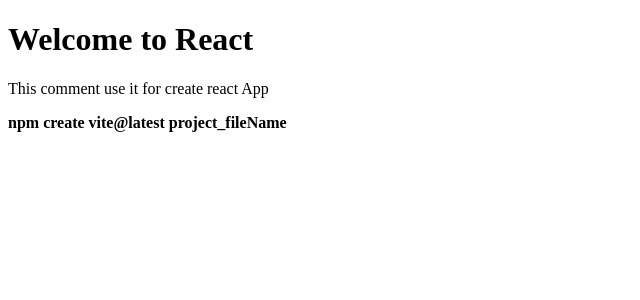
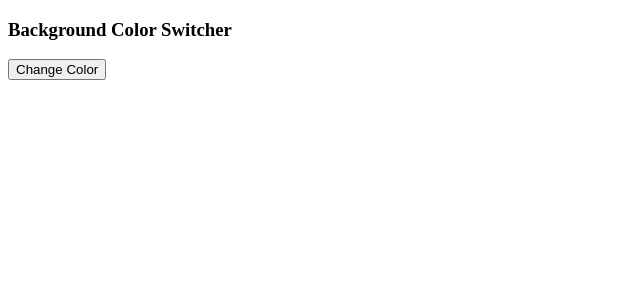
Before and after one commit to vinoth9598/reactTopics, a React (Vite) app: page / in a window 1280 px wide. Shown: the top 300 px of the page, without its empty margins (0-640 px from the left). Built offline with nearby package versions, Linux system fonts and the light colour scheme.

Commit message:
useRef hook

```diff
--- a/src/App.jsx
+++ b/src/App.jsx
@@ -1,12 +1,26 @@
 
 import React from "react" ;
+import { useRef } from "react";
+/* useRef hook
+  -Its a reacts built in feature
+  - To create and manage references of DOM elements
+  - We can manipulate the elements using the reference without
+  any unnecessary re-renders.
+*/
 
 function App(){
+  //get the reference of the button
+  const bodyRef = useRef(document.body);
+
+  const changeColor = () => {
+    const colors = ['red','blue','green','yellow','purple','pink','black','orange','white']
+    const randomColor = colors[Math.floor(Math.random()*10)];
+    bodyRef.current.style.backgroundColor = randomColor ;
+  }
   return(
     <div>
-        <h1>Welcome to React</h1>
-        <p>This comment use it for create react App</p>
-        <b>npm create vite@latest project_fileName</b>
+        <h3>Background Color Switcher</h3>
+        <button onClick={changeColor}>Change Color</button>
     </div>
   )
 }
```
